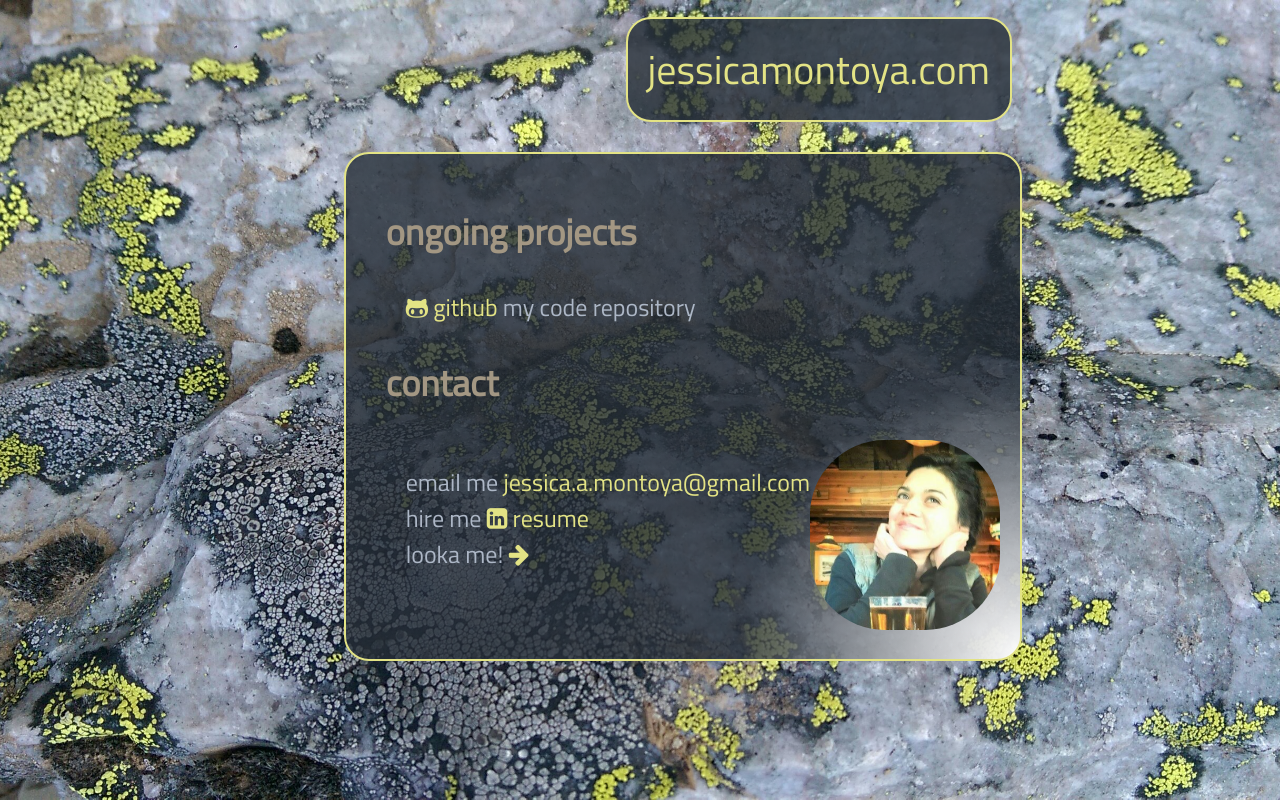
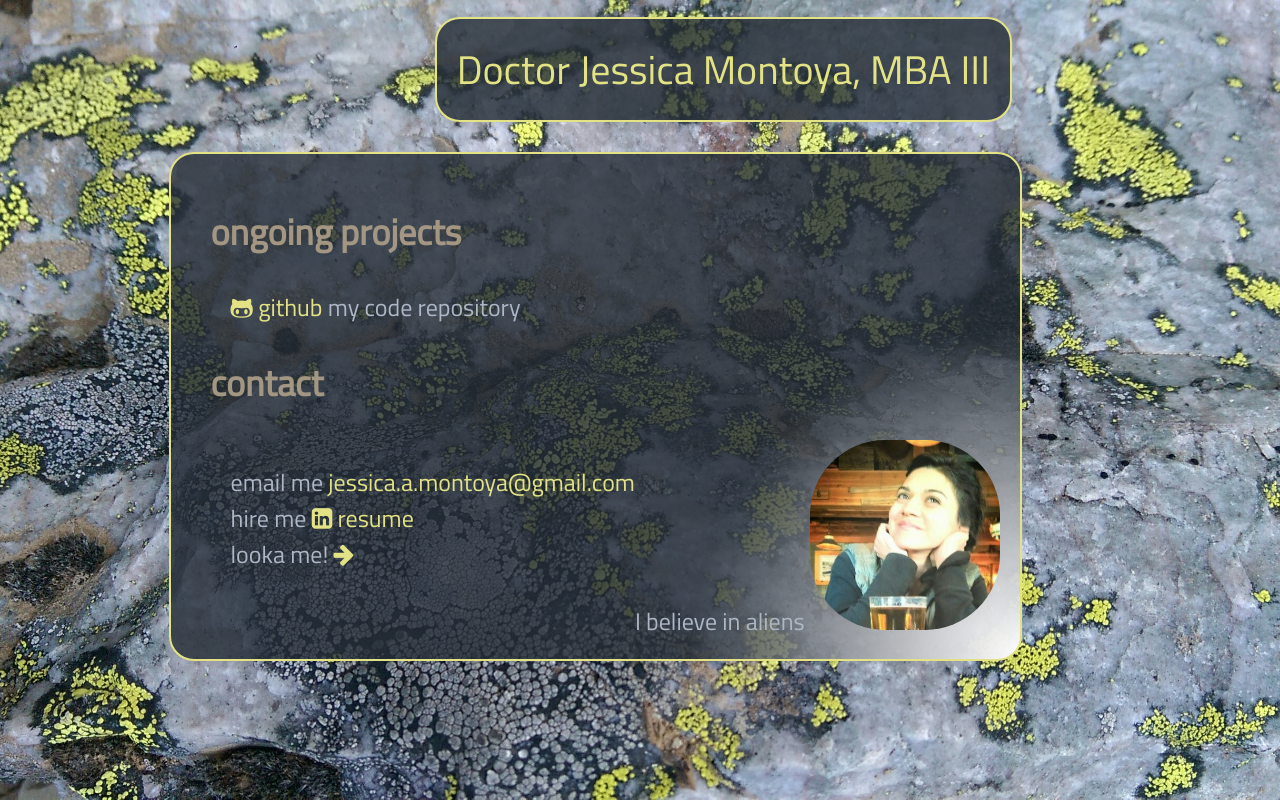
Before and after one commit to jessicaspatula/jessica, a plain HTML site: page index.html in a window 1280 px wide. Drawn offline with nearby package versions, Linux system fonts and the light colour scheme.

Commit message:
demonstration

```diff
--- a/index.html
+++ b/index.html
@@ -158,7 +158,7 @@
 <body>
 <header>
 <div class="panel" id="hdr">
-  <a href="jessicamontoya.com">jessicamontoya.com</a>
+  <a href="jessicamontoya.com">Doctor Jessica Montoya, MBA III</a>
 </div>
 </header>
 <div class="panel" id="bod">
@@ -195,6 +195,7 @@
    </ul>
   </div>
   <div class="photoframe">
+I believe in aliens
     <img src="rsrc/beerface.jpg" id="mahface" >
   </div>
 </div>
```
